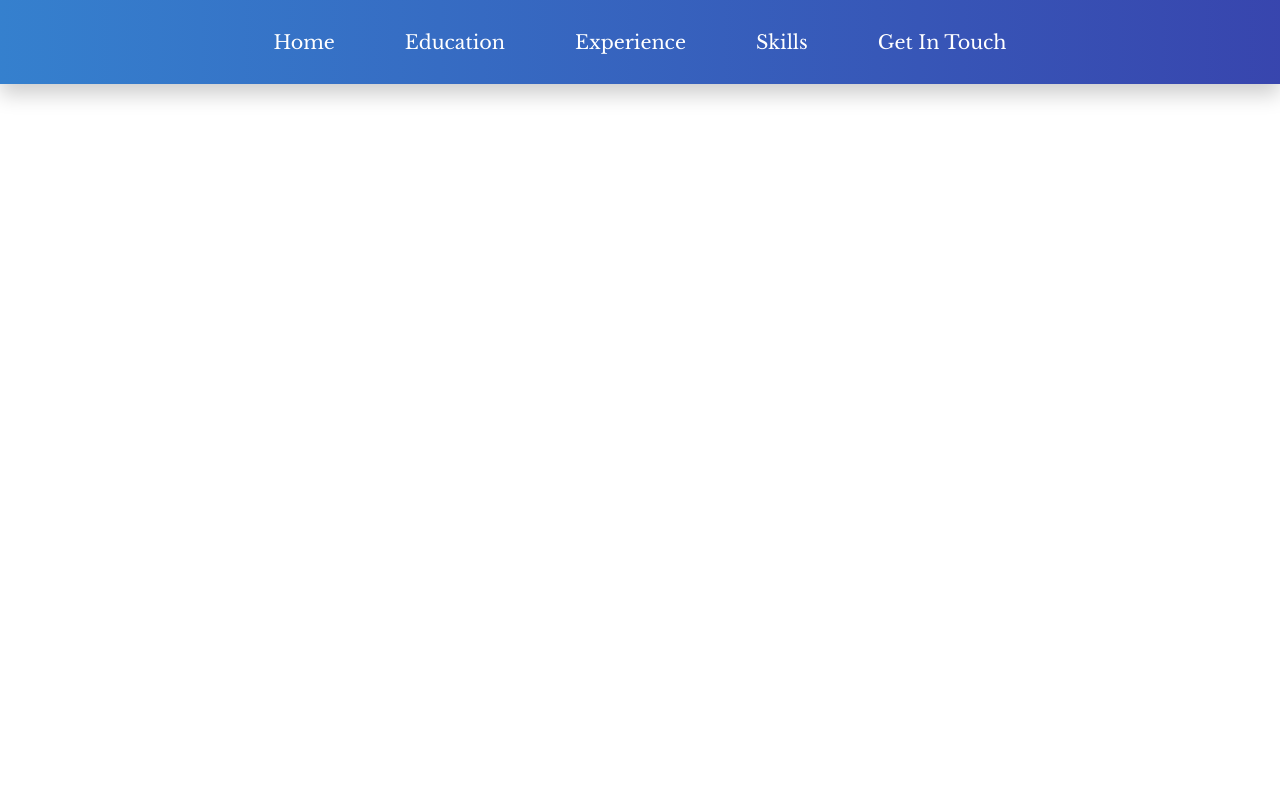
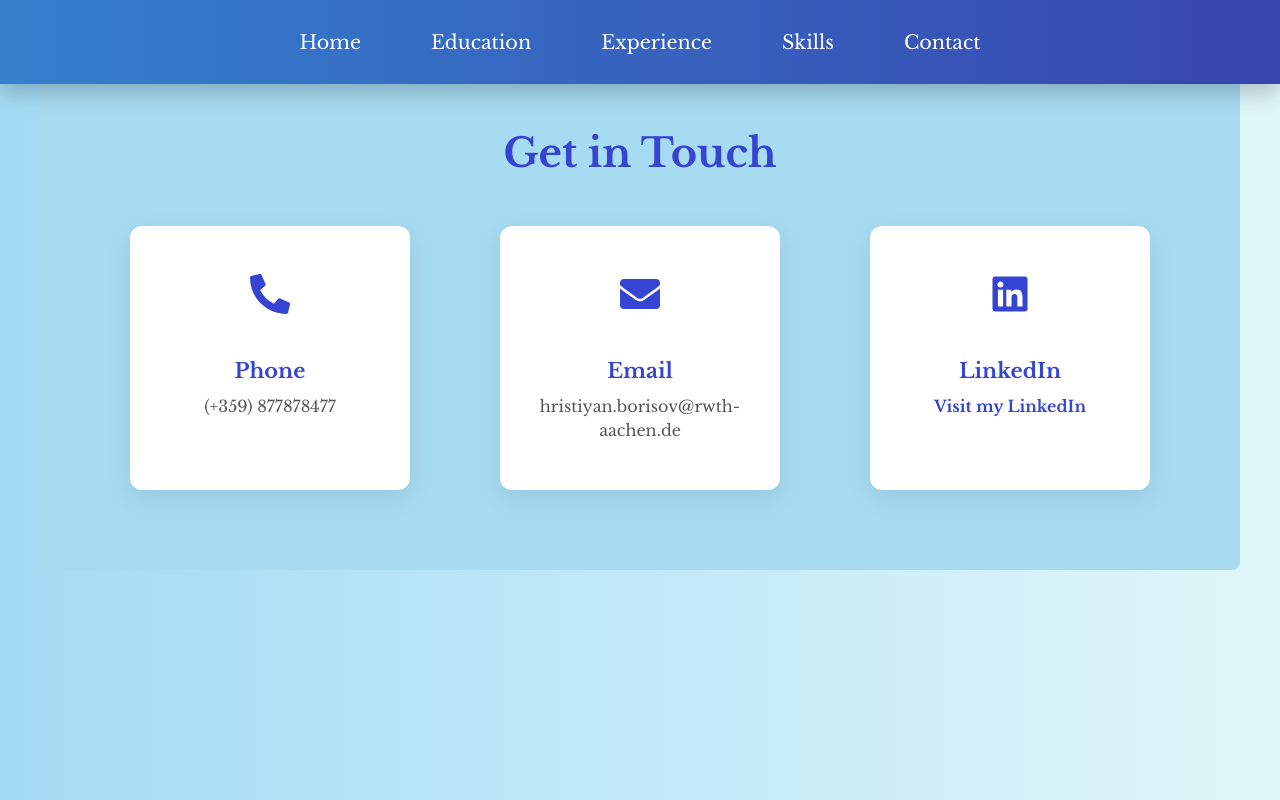
Before and after one commit to annasarabasheva/Portfolio-Site, a React (Vite) app in the folder porfolio-site/: page /contact in a window 1280 px wide. Built offline with nearby package versions, Linux system fonts and the light colour scheme.

Commit message:
Add Contact Page

```diff
--- a/porfolio-site/src/App.jsx
+++ b/porfolio-site/src/App.jsx
@@ -1,10 +1,12 @@
 import './App.css'
+import { Routes, Route } from 'react-router-dom';
+
 import Home from './components/home/Home';
 import Header from './components/header/Header';
-import { Routes, Route } from 'react-router-dom';
 import Education from './components/education/Education';
 import Experience from './components/experience/Experience';
 import Skills from './components/skills/Skills';
+import Contact from './components/contact/Contact';
 
 function App() {
 
@@ -16,6 +18,7 @@ function App() {
         <Route path="/education" element={<Education />} />
         <Route path="/experience" element={<Experience/>} />
         <Route path="/skills" element={<Skills/>} />
+        <Route path="/contact" element={<Contact/>} />
       </Routes>
     </>
   )
--- /dev/null
+++ b/porfolio-site/src/components/contact/Contact.css
@@ -0,0 +1,71 @@
+.contact {
+    padding: 5em 2em;
+    background-color: #a7dbf2;
+    color: #333;
+    text-align: center;
+    max-width: 1200px;
+    margin: 0 auto;
+    border-radius: 8px;
+    margin-top: 3em;
+  }
+
+  .contact h2 {
+    font-size: 2.5rem;
+    color: #3544d1;
+    margin-bottom: 2.5rem;
+    font-weight: 700;
+  }
+
+  .contact-info {
+    display: flex;
+    justify-content: space-evenly;
+    gap: 2rem;
+    flex-wrap: wrap;
+    margin-top: 3rem;
+  }
+
+  .contact-item {
+    background-color: white;
+    padding: 3em 1.5em;
+    border-radius: 12px;
+    box-shadow: 0 8px 24px rgba(0, 0, 0, 0.09);
+    width: 280px;
+    text-align: center;
+    transition: transform 0.3s ease, box-shadow 0.3s ease;
+  }
+
+  .contact-item:hover {
+    transform: translateY(-8px);
+    box-shadow: 0 12px 36px rgba(0, 0, 0, 0.1);
+  }
+
+  .contact-icon {
+    font-size: 2.5rem;
+    color: #3544d1;
+    margin-bottom: 1em;
+  }
+
+  .contact-details h3 {
+    font-size: 1.3rem;
+    margin-bottom: 0.5em;
+    color: #3544d1;
+  }
+
+  .contact-details p,
+  .contact-details a {
+    font-size: 1rem;
+    color: #555;
+    line-height: 1.5;
+  }
+
+  .contact-details a {
+    color: #3544d1;
+    text-decoration: none;
+    font-weight: bold;
+    transition: color 0.3s ease;
+  }
+
+  .contact-details a:hover {
+    color: #1a2da8;
+    text-decoration: underline;
+  }
--- /dev/null
+++ b/porfolio-site/src/components/contact/Contact.jsx
@@ -0,0 +1,41 @@
+import React from "react";
+import { FaPhoneAlt, FaEnvelope, FaLinkedin, FaMapMarkerAlt } from "react-icons/fa";
+import "./Contact.css";
+
+const Contact = () => {
+  return (
+    <section className="contact" id="contact">
+      <h2>Get in Touch</h2>
+
+      <div className="contact-info">
+        <div className="contact-item">
+          <FaPhoneAlt className="contact-icon" />
+          <div className="contact-details">
+            <h3>Phone</h3>
+            <p>(+359) 877878477</p>
+          </div>
+        </div>
+
+        <div className="contact-item">
+          <FaEnvelope className="contact-icon" />
+          <div className="contact-details">
+            <h3>Email</h3>
+            <p>hristiyan.borisov@rwth-aachen.de</p>
+          </div>
+        </div>
+
+        <div className="contact-item">
+          <FaLinkedin className="contact-icon" />
+          <div className="contact-details">
+            <h3>LinkedIn</h3>
+            <a href="https://www.linkedin.com/in/hristiyan-borisov-0a763a224/" target="_blank" rel="noopener noreferrer">
+              Visit my LinkedIn
+            </a>
+          </div>
+        </div>
+      </div>
+    </section>
+  );
+};
+
+export default Contact;
--- a/porfolio-site/src/components/header/Header.jsx
+++ b/porfolio-site/src/components/header/Header.jsx
@@ -11,7 +11,7 @@ const Header = () => {
                 <li><Link to="/education">Education</Link></li>
                 <li><Link to="/experience">Experience</Link></li>
                 <li><Link to="/skills"> Skills</Link></li>
-                <li><Link to="#getintouch">Get In Touch</Link></li>
+                <li><Link to="/contact">Contact</Link></li>
             </ul>
         </nav>
     </header>
```
